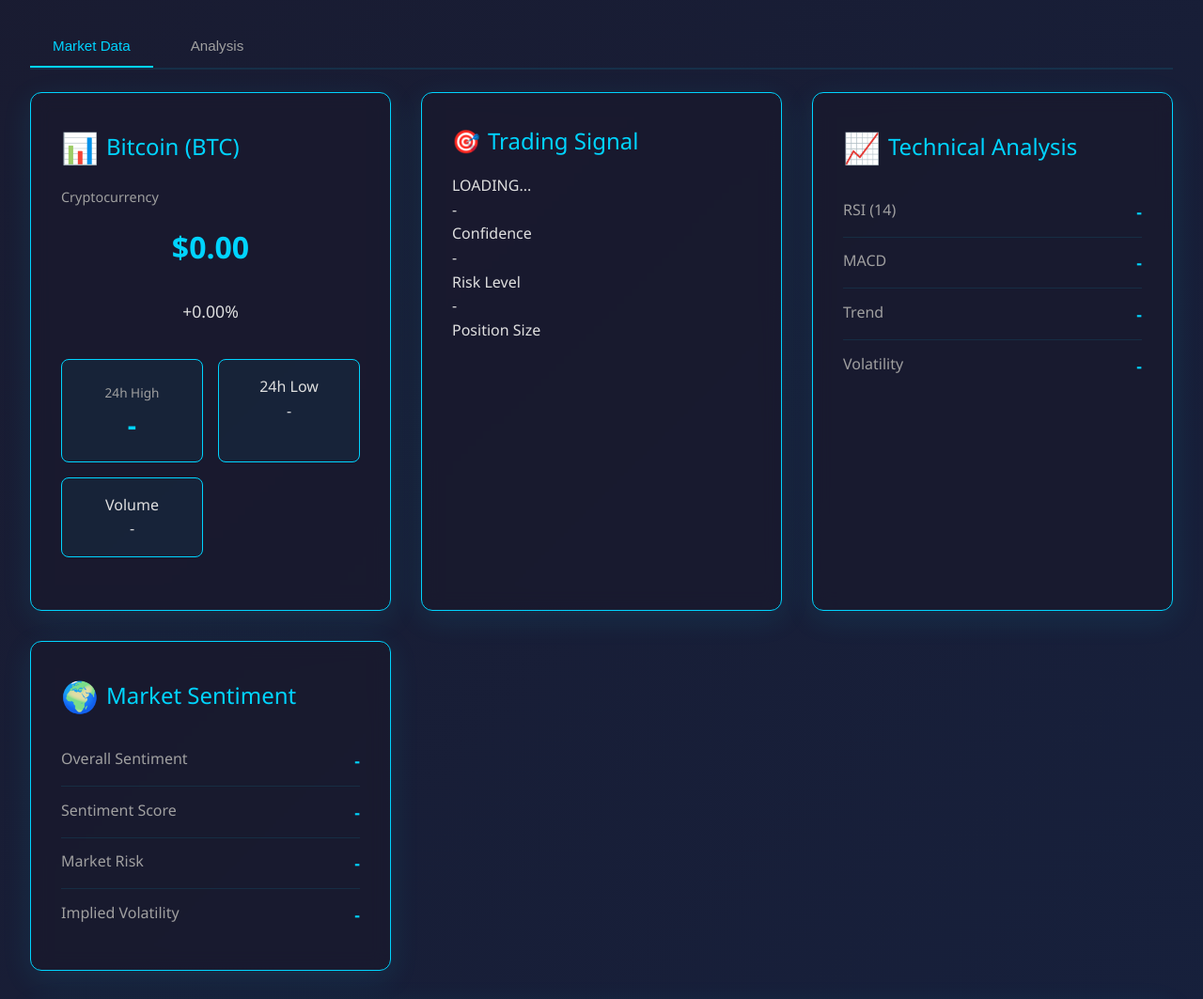
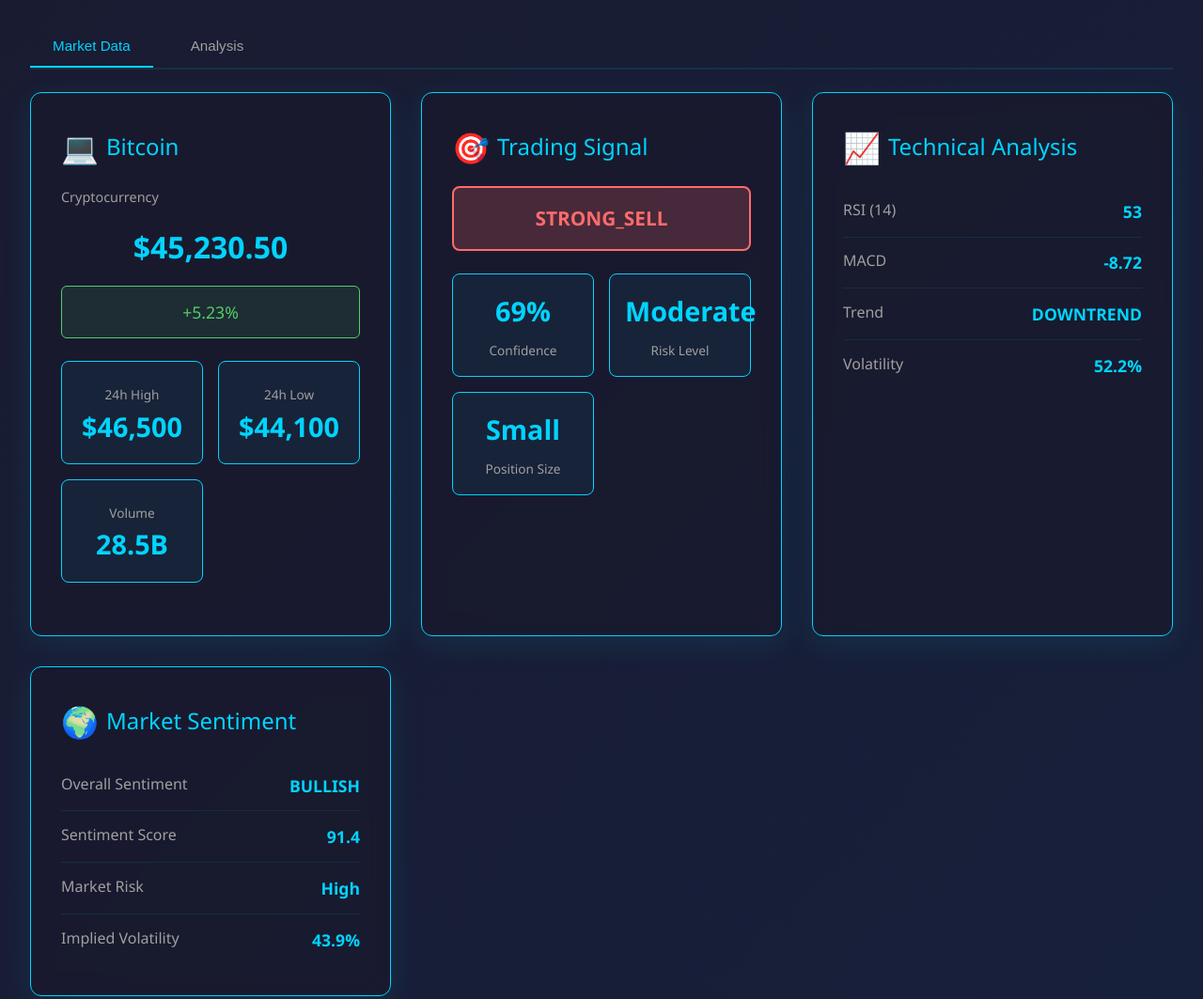
Before and after one commit to airisedubai/Aurum-live-pro, a plain HTML site: page index.html in a window 1280 px wide. Shown: the part 800-1863 px from the top of the page at 94% size. Drawn offline with Linux system fonts and the light colour scheme.

Commit message:
Fix dashboard not updating: remove invalid escaped quotes in HTML attributes, fix JS syntax error (optional chaining on assignment LHS), fix trading-stats target selector

```diff
--- a/index.html
+++ b/index.html
@@ -601,12 +601,12 @@
                             <div class="stat-value" id="high24h">-</div>
                         </div>
                         <div class="stat-box">
-                            <div class="stat-label\">24h Low</div>
-                            <div class="stat-value\" id="low24h\">-</div>
+                            <div class="stat-label">24h Low</div>
+                            <div class="stat-value" id="low24h">-</div>
                         </div>
                         <div class="stat-box">
-                            <div class="stat-label\">Volume</div>
-                            <div class="stat-value\" id="volume\">-</div>
+                            <div class="stat-label">Volume</div>
+                            <div class="stat-value" id="volume">-</div>
                         </div>
                     </div>
                 </div>
@@ -614,22 +614,22 @@
                 <!-- Trading Signal Card -->
                 <div class="card">
                     <div class="card-title">
-                        <span class="card-icon\">🎯</span>
+                        <span class="card-icon">🎯</span>
                         <span>Trading Signal</span>
                     </div>
-                    <div id="trading-signal\" class=\"signal hold\">LOADING...</div>
-                    <div class=\"stats-grid\" id=\"trading-stats\">
-                        <div class=\"stat-box\">
-                            <div class=\"stat-value\">-</div>
-                            <div class=\"stat-label\">Confidence</div>
+                    <div id="trading-signal" class="signal hold">LOADING...</div>
+                    <div class="stats-grid" id="trading-stats">
+                        <div class="stat-box">
+                            <div class="stat-value">-</div>
+                            <div class="stat-label">Confidence</div>
                         </div>
-                        <div class=\"stat-box\">
-                            <div class=\"stat-value\">-</div>
-                            <div class=\"stat-label\">Risk Level</div>
+                        <div class="stat-box">
+                            <div class="stat-value">-</div>
+                            <div class="stat-label">Risk Level</div>
                         </div>
-                        <div class=\"stat-box\">
-                            <div class=\"stat-value\">-</div>
-                            <div class=\"stat-label\">Position Size</div>
+                        <div class="stat-box">
+                            <div class="stat-value">-</div>
+                            <div class="stat-label">Position Size</div>
                         </div>
                     </div>
                 </div>
@@ -1077,7 +1077,9 @@
             signalElement.textContent = signal;
 
             const confidence = Math.floor(Math.random() * 40 + 60);
-            document.querySelector('.stats-grid')?.innerHTML = `
+            const tradingStatsEl = document.getElementById('trading-stats');
+            if (tradingStatsEl) {
+                tradingStatsEl.innerHTML = `
                     <div class="stat-box">
                         <div class="stat-value">${confidence}%</div>
                         <div class="stat-label">Confidence</div>
@@ -1091,6 +1093,7 @@
                         <div class="stat-label">Position Size</div>
                     </div>
                 `;
+            }
 
             // Technical Metrics
             const tech = generateTechnicalMetrics();
```
Lines whose indentation alone changed are shown as unchanged.
